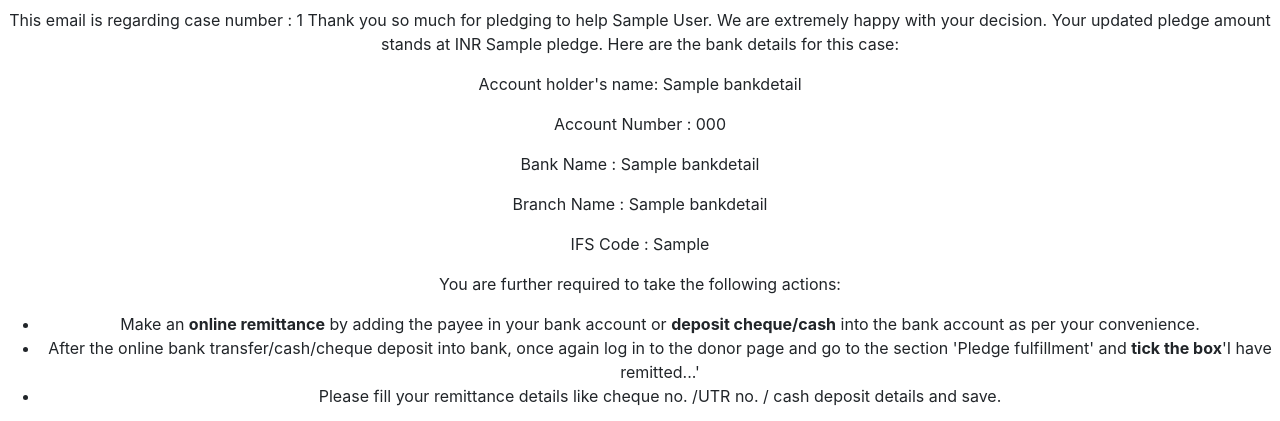
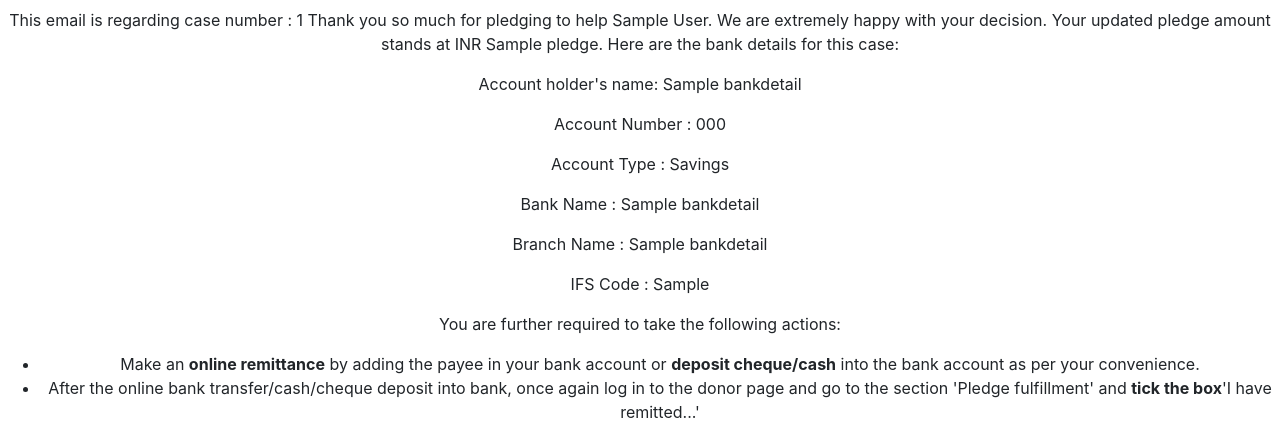
Before and after one commit to caje731/helpinghands, a Django app: template donations/templates/donations/email/bank_details.html in a window 1280 px wide. Shown: the part 381-802 px from the top of the page. Run offline with Django 3.2, Linux system fonts and the light colour scheme; tables that the repository leaves empty hold one stand-in row (values such as "Sample post"); the template is opened without the code that fills it: values that come from a table or form of the project are taken from there, most other values are stand-ins (such as "Sample title", 1, 10 or a date in 2020); some libraries are stand-ins or nearby versions.

Commit message:
#138244006201785 Add an int field for account type

```diff
--- a/donations/models.py
+++ b/donations/models.py
@@ -124,11 +124,19 @@ def cheque_copy_upload_path(instance, filename):
 
 class BankDetail(models.Model):
     """ Bank Account information """
+    ACC_TYPE_CHOICES = (
+        (1, 'Savings'),
+        (2, 'Current'),
+    )
     acc_holder_name = models.CharField(
         verbose_name="Account Holder's Name",
         max_length=255
     )
     acc_number = models.CharField(verbose_name='Account Number', max_length=255)
+    acc_type = models.PositiveSmallIntegerField(
+        choices=ACC_TYPE_CHOICES,
+        default=1
+    )
     bank_name = models.CharField(max_length=255)
     branch_name = models.CharField(max_length=255)
     ifsc = models.CharField(verbose_name='IFSC', max_length=11)
--- a/donations/templates/donations/email/bank_details.html
+++ b/donations/templates/donations/email/bank_details.html
@@ -34,6 +34,7 @@
 
     <p>Account holder's name: {{ case.bankdetail.acc_holder_name }}</p>
     <p>Account Number       : {{ case.bankdetail.acc_number }}</p>
+    <p>Account Type         : {{ case.bankdetail.get_acc_type_display }}</p>
     <p>Bank Name            : {{ case.bankdetail.bank_name }}</p>
     <p>Branch Name          : {{ case.bankdetail.branch_name }}</p>
     <p>IFS Code             : {{ case.bankdetail.ifsc }}</p>
--- a/donations/templates/donations/email/bank_details.txt
+++ b/donations/templates/donations/email/bank_details.txt
@@ -9,6 +9,7 @@ Here are the bank details for this case:
 
 Account-holder's name: 	{{ case.bankdetail.acc_holder_name }}
 Account Number: 		{{ case.bankdetail.acc_number }}
+Account Type: 			{{ case.bankdetail.get_acc_type_display }}
 Bank Name: 				{{ case.bankdetail.bank_name }}
 Branch Name:			{{ case.bankdetail.branch_name }}
 IFS Code: 				{{ case.bankdetail.ifsc }}
--- a/donations/views.py
+++ b/donations/views.py
@@ -167,6 +167,7 @@ def create_case(request):
         bank_acc = BankDetail.objects.create(
             acc_holder_name=data['acc_holder_name'],
             acc_number=data['acc_number'],
+            acc_type=data['acc_type'],
             bank_name=data['bank_name'],
             branch_name=data['branch_name'],
             ifsc=data['ifsc'],
@@ -292,6 +293,7 @@ class ProfileView(LoginRequiredMixin, View):
         context = {
             'REASON_CHOICES': CaseDetail.REASON_CHOICES,
             'STATUS_CHOICES': CaseDetail.CASE_STATUS_CHOICES,
+            'ACC_TYPE_CHOICES': BankDetail.ACC_TYPE_CHOICES,
             'request': request,
             'cases_page': request.GET.get('page') or 1
         }
@@ -543,7 +545,7 @@ class CasePledgesView(LoginRequiredMixin, View):
             context = {
                 'user': user,
                 'case': case,
-                'pledge': case_pledge.amount
+                'pledge': case_pledge.amount,
             }
             msg_plain = render_to_string(
                 'donations/email/bank_details.txt',
```
Also changed, not shown: donations/templates/donations/donor/newcase.html (+14 -0 lines), donations/migrations/0019_bankdetail_acc_type.py (added).
